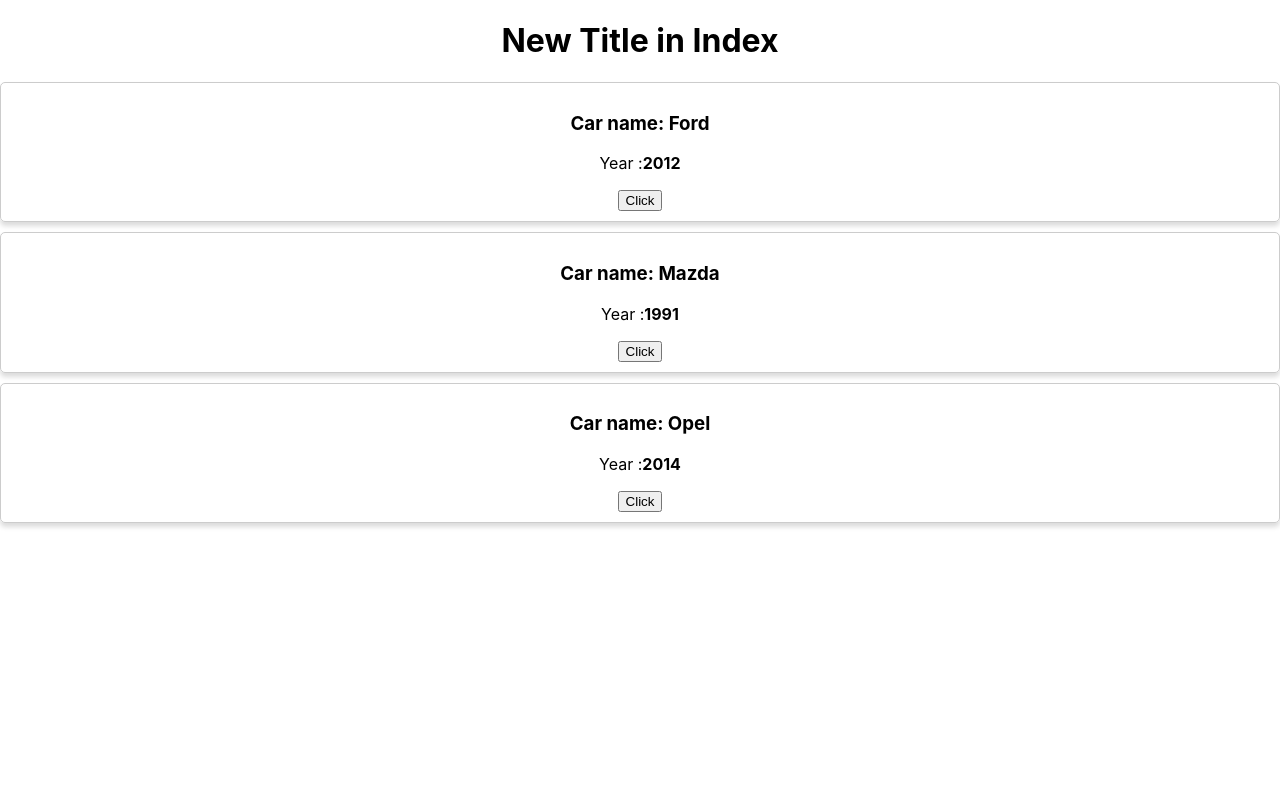
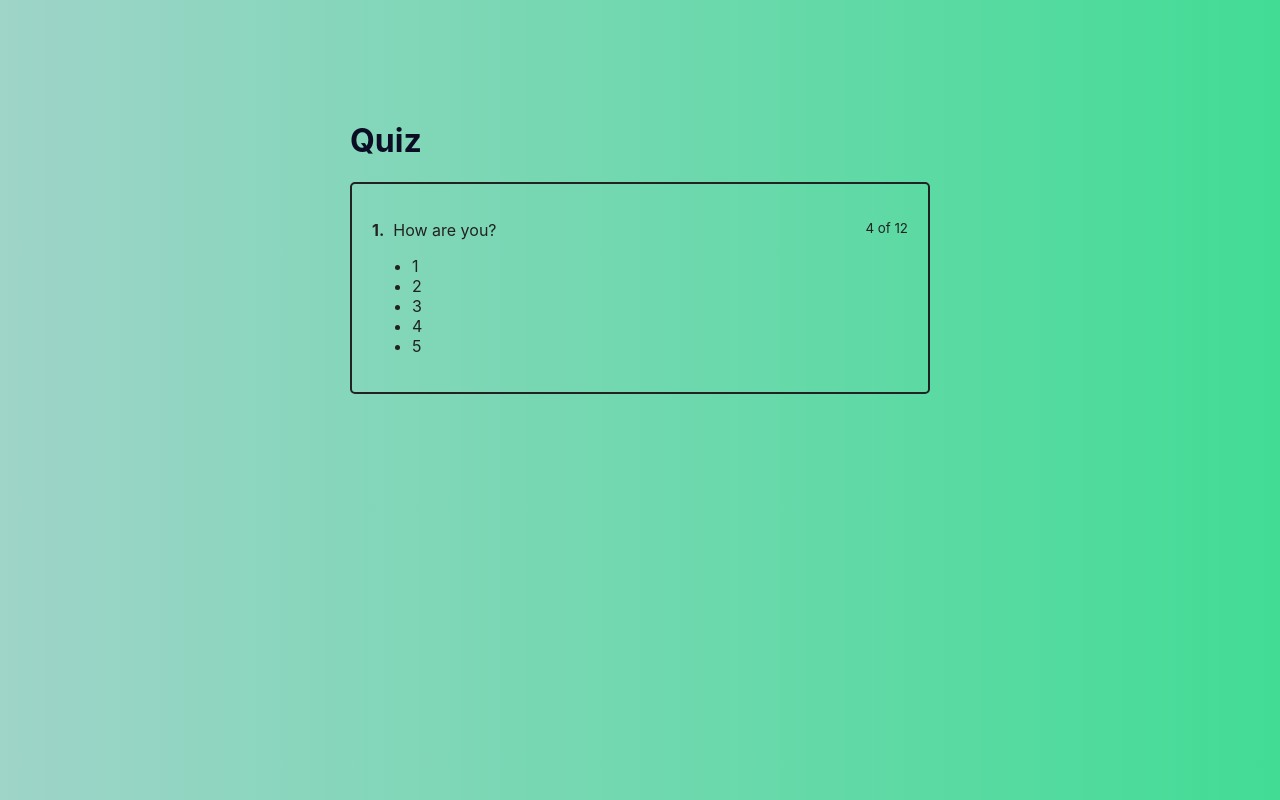
Before and after one commit to matviiko/reactLessons, a React (Create React App) app: page / in a window 1280 px wide. Built offline with nearby package versions, Linux system fonts and the light colour scheme.

Commit message:
add Quiz and ActiveQuiz

```diff
--- a/src/App.css
+++ /dev/null
@@ -1,38 +0,0 @@
-.App {
-  text-align: center;
-}
-
-.App-logo {
-  height: 40vmin;
-  pointer-events: none;
-}
-
-@media (prefers-reduced-motion: no-preference) {
-  .App-logo {
-    animation: App-logo-spin infinite 20s linear;
-  }
-}
-
-.App-header {
-  background-color: #282c34;
-  min-height: 100vh;
-  display: flex;
-  flex-direction: column;
-  align-items: center;
-  justify-content: center;
-  font-size: calc(10px + 2vmin);
-  color: white;
-}
-
-.App-link {
-  color: #61dafb;
-}
-
-@keyframes App-logo-spin {
-  from {
-    transform: rotate(0deg);
-  }
-  to {
-    transform: rotate(360deg);
-  }
-}
--- a/src/App.js
+++ b/src/App.js
@@ -1,34 +1,17 @@
 import React, {Component} from 'react';
-import './App.css';
-import Car from "./Car/Car";
+import Layout from "./hoc/Layout/Layout";
+import Quiz from "./containers/Quiz/Quiz";
 
 class App extends Component {
 
-    constructor(props) {
-        super(props)
-
-        this.state = {
-            cars: [
-                {name: 'Ford', year: 2012},
-                {name: 'Mazda', year: 1991},
-                {name: 'Opel', year: 2014},
-            ]
-        }
-    }
 
   render() {
-
     return (
-        <div className="App">
-            <h1>{this.props.title}</h1>
-
-          <Car name={this.state.cars[0].name} year={this.state.cars[0].year} />
-          <Car name={this.state.cars[1].name} year={this.state.cars[1].year} />
-          <Car name={this.state.cars[2].name} year={this.state.cars[2].year} />
-        </div>
+        <Layout>
+          <Quiz/>
+        </Layout>
     );
   }
-
 }
 
   export default App;
--- a/src/Car/Car.css
+++ /dev/null
@@ -1,8 +0,0 @@
-.Car {
-    border: 1px solid #ccc;
-    margin-bottom: 10px;
-    display: block;
-    padding: 10px;
-    box-shadow: 0 4px 5px 0 rgba(0, 0, 0, .14);
-    border-radius: 5px;
-}
--- a/src/Car/Car.js
+++ /dev/null
@@ -1,17 +0,0 @@
-import React from "react";
-import './Car.css'
-
-class Car extends React.Component {
-    render() {
-        return (
-
-            <div className="Car">
-                <h3>Car name: {this.props.name}</h3>
-                <p>Year :<strong>{this.props.year}</strong></p>
-                <button onClick={this.props.onChangeTitle}>Click</button>
-            </div>
-        )
-    }
-}
-
-export default Car
--- /dev/null
+++ b/src/components/ActiveQuiz/ActiveQuiz.js
@@ -0,0 +1,27 @@
+import React  from "react";
+import classes from "./ActiveQuiz.module.css"
+
+const ActiveQuiz = props => (
+    <div className={classes.ActiveQuiz}>
+        <p className={classes.Question}>
+            <span>
+                <strong>1.</strong>&nbsp;
+                How are you?
+            </span>
+            <small>
+                4 of 12
+            </small>
+        </p>
+
+        <ul>
+            <li>1</li>
+            <li>2</li>
+            <li>3</li>
+            <li>4</li>
+            <li>5</li>
+        </ul>
+    </div>
+)
+
+
+export default ActiveQuiz
--- /dev/null
+++ b/src/components/ActiveQuiz/ActiveQuiz.module.css
@@ -0,0 +1,13 @@
+.ActiveQuiz {
+    padding: 20px;
+    color: #222;
+    border: 2px solid #222;
+    border-radius: 5px;
+    margin: 10px;
+    box-sizing: border-box;
+}
+
+.Question {
+    display: flex;
+    justify-content: space-between;
+}
--- /dev/null
+++ b/src/containers/Quiz/Quiz.js
@@ -0,0 +1,25 @@
+import React, {Component} from "react";
+import classes from "./Quiz.module.css"
+import ActiveQuiz from "../../components/ActiveQuiz/ActiveQuiz";
+
+class Quiz extends Component {
+    state = {
+        quiz: [
+
+        ]
+    }
+
+    render() {
+        return (
+            <div className={classes.Quiz}>
+                <div className={classes.QuizWrapper}>
+                    <h1>Quiz</h1>
+
+                    <ActiveQuiz />
+                </div>
+            </div>
+        )
+    }
+}
+
+export default Quiz
--- /dev/null
+++ b/src/containers/Quiz/Quiz.module.css
@@ -0,0 +1,17 @@
+.Quiz {
+    display: flex;
+    justify-content: center;
+    padding-top: 100px;
+    flex-grow: 1;
+    width: 100%;
+    background: linear-gradient(90deg, #9fd4c9 0%, #42dc95 100% );
+}
+
+.Quiz h1 {
+    color: #0c0d24;
+    margin-left: 10px;
+}
+
+.QuizWrapper {
+    width: 600px;
+}
--- /dev/null
+++ b/src/hoc/Layout/Layout.js
@@ -0,0 +1,17 @@
+import React, {Component} from "react";
+import classes from "./Layout.module.css"
+
+class Layout extends Component {
+    render() {
+        return (
+            <div className={classes.Layout}>
+
+                <main>
+                    { this.props.children }
+                </main>
+            </div>
+        )
+    }
+}
+
+export default Layout
--- /dev/null
+++ b/src/hoc/Layout/Layout.module.css
@@ -0,0 +1,11 @@
+.Layout {
+    height: 100vh;
+    display: flex;
+    flex-direction: column;
+}
+
+.Layout main {
+    display: flex;
+    flex-direction: column;
+    flex-grow: 1;
+}
```
Also changed, not shown: src/logo.svg (deleted).
